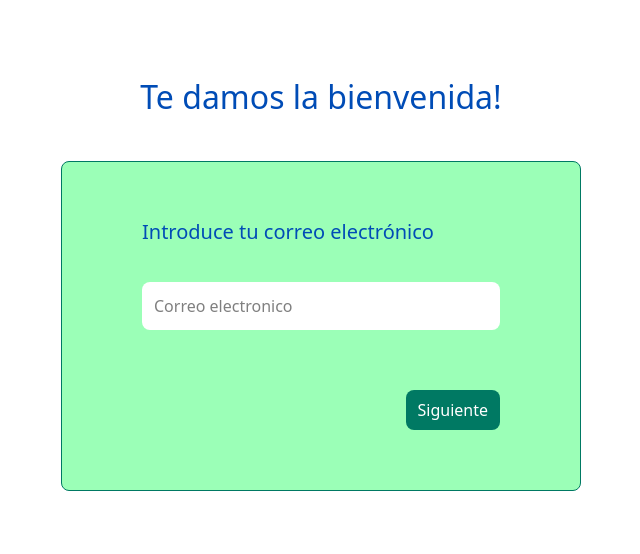
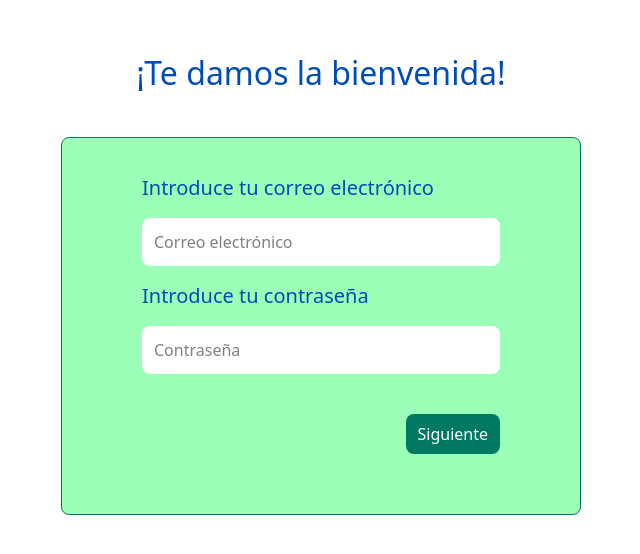
Before and after one commit to rayanMer/PaginaPuntuacionChats, a React (Vite) app: page /login in a window 1280 px wide. Shown: the part 138-692 px from the top of the page, without its empty margins (319-959 px from the left). Built offline with nearby package versions, Linux system fonts and the light colour scheme.

Commit message:
Añadir servicio Login con contraseña

```diff
--- a/public/data/conversaciones_test.json
+++ b/public/data/conversaciones_test.json
@@ -582,7 +582,16 @@
         "metric_3": 7,
         "metric_4": 3
       },
-      "doctorEmail": null
+      "doctorEmail": "medico@gmail.com"
+    }
+  ], "doctores": [
+    {
+      "email": "soyunemail@gmail.com",
+      "password": "123456"
+    },
+    {
+      "email": "medico@gmail.com",
+      "password": "123123"
     }
   ]
 }
--- a/src/components/Login.jsx
+++ b/src/components/Login.jsx
@@ -1,67 +1,93 @@
 import { useState } from "react"
 import { useAuth } from "../services/login/AuthProvider"
 import { useNavigate } from "react-router-dom"
+import ServicioAuth from "../services/ServicioAuth"
 
 const LoginPage = () => {
     const [userEmail, setUserEmail] = useState("")
+    const [password, setPassword] = useState("")
     const [error, setError] = useState("")
+    const [passwordError, setPasswordError] = useState("")
     const { login } = useAuth()
     const navigate = useNavigate()
+
     const emailRegex = /^[^\s@]+@[^\s@]+\.[^\s@]+$/
 
-    const handleLogin = (e) =>  {
+    const handleLogin = async (e) => {
         e.preventDefault()
-        if(isEmailValid()) {
+        const validEmail = isEmailValid()
+        const validPassword = isPasswordValid()
+        if (!validEmail || !validPassword) return
+
+        try {
+            await ServicioAuth.login(userEmail, password)
             login(userEmail)
             navigate("/")
+        } catch (err) {
+            setPasswordError(err.message || "Error en autenticación")
         }
     }
 
     const isEmailValid = () => {
-        if(!emailRegex.test(userEmail)) {
-            setError("Correo electronico no valido")
+        if (!emailRegex.test(userEmail)) {
+            setError("Correo electrónico no válido")
             return false
         }
         setError("")
         return true
     }
 
+    const isPasswordValid = () => {
+        if (password.length < 6) {
+            setPasswordError("La contraseña debe tener al menos 6 caracteres")
+            return false
+        }
+        setPasswordError("")
+        return true
+    }
+
     return (
-        // Pagina
-        <div className="h-screen bg-white
-        flex items-center justify-center">
-            {/* Contenedor que se centra */}
+        <div className="h-screen bg-white flex items-center justify-center">
             <div className="flex flex-col items-center">
-                {/* Titulo */}
-                <h1 className="text-[2em] text-sapphire py-10"
-                >Te damos la bienvenida!</h1>
-                {/* Contendor con el input */}
-                <form className="bg-light-green px-20 py-5
-                rounded-lg min-w-130
-                border-1 border-dark-green"
-                onSubmit={handleLogin} noValidate>
-                    <p className="text-xl text-sapphire py-9">
-                        Introduce tu correo electrónico</p>
+                <h1 className="text-[2em] text-sapphire py-10">
+                    ¡Te damos la bienvenida!
+                </h1>
+                <form
+                    className="bg-light-green px-20 py-5 rounded-lg min-w-130 border-1 border-dark-green"
+                    onSubmit={handleLogin}
+                    noValidate
+                >
+                    <p className="text-xl text-sapphire py-4">Introduce tu correo electrónico</p>
                     <input
                         type="email"
                         value={userEmail}
                         onChange={(e) => setUserEmail(e.target.value)}
                         className="bg-white w-full p-3 rounded-lg"
-                        placeholder="Correo electronico"
+                        placeholder="Correo electrónico"
                     />
-                    {
-                        (
-                            error &&
-                            <p className="text-red-500 font-bold py-2"
-                            >{error}</p>
-                        )
-                    }
-                    <div className="flex justify-end pt-15 pb-10">
+                    {error && (
+                        <p className="text-red-500 font-bold py-2">{error}</p>
+                    )}
+
+                    <p className="text-xl text-sapphire py-4">Introduce tu contraseña</p>
+                    <input
+                        type="password"
+                        value={password}
+                        onChange={(e) => setPassword(e.target.value)}
+                        className="bg-white w-full p-3 rounded-lg"
+                        placeholder="Contraseña"
+                    />
+                    {passwordError && (
+                        <p className="text-red-500 font-bold py-2">{passwordError}</p>
+                    )}
+
+                    <div className="flex justify-end pt-10 pb-10">
                         <button
-                        type="submit"
-                        className="bg-dark-green text-white px-3 py-2
-                        rounded-lg cursor-pointer"
-                        >Siguiente</button>
+                            type="submit"
+                            className="bg-dark-green text-white px-3 py-2 rounded-lg cursor-pointer"
+                        >
+                            Siguiente
+                        </button>
                     </div>
                 </form>
             </div>
--- /dev/null
+++ b/src/services/ServicioAuth.js
@@ -0,0 +1,23 @@
+import http from "./axios/http-axios"
+
+const ServicioAuth = {
+  async login(email, password) {
+    try {
+      const { data } = await http.get(`/doctores?email=${email}`)
+      if (data.length === 0) {
+        throw new Error("Usuario no encontrado")
+      }
+
+      const doctor = data[0]
+      if (doctor.password !== password) {
+        throw new Error("Contraseña incorrecta")
+      }
+
+      return doctor
+    } catch (error) {
+      throw error
+    }
+  }
+}
+
+export default ServicioAuth
```
